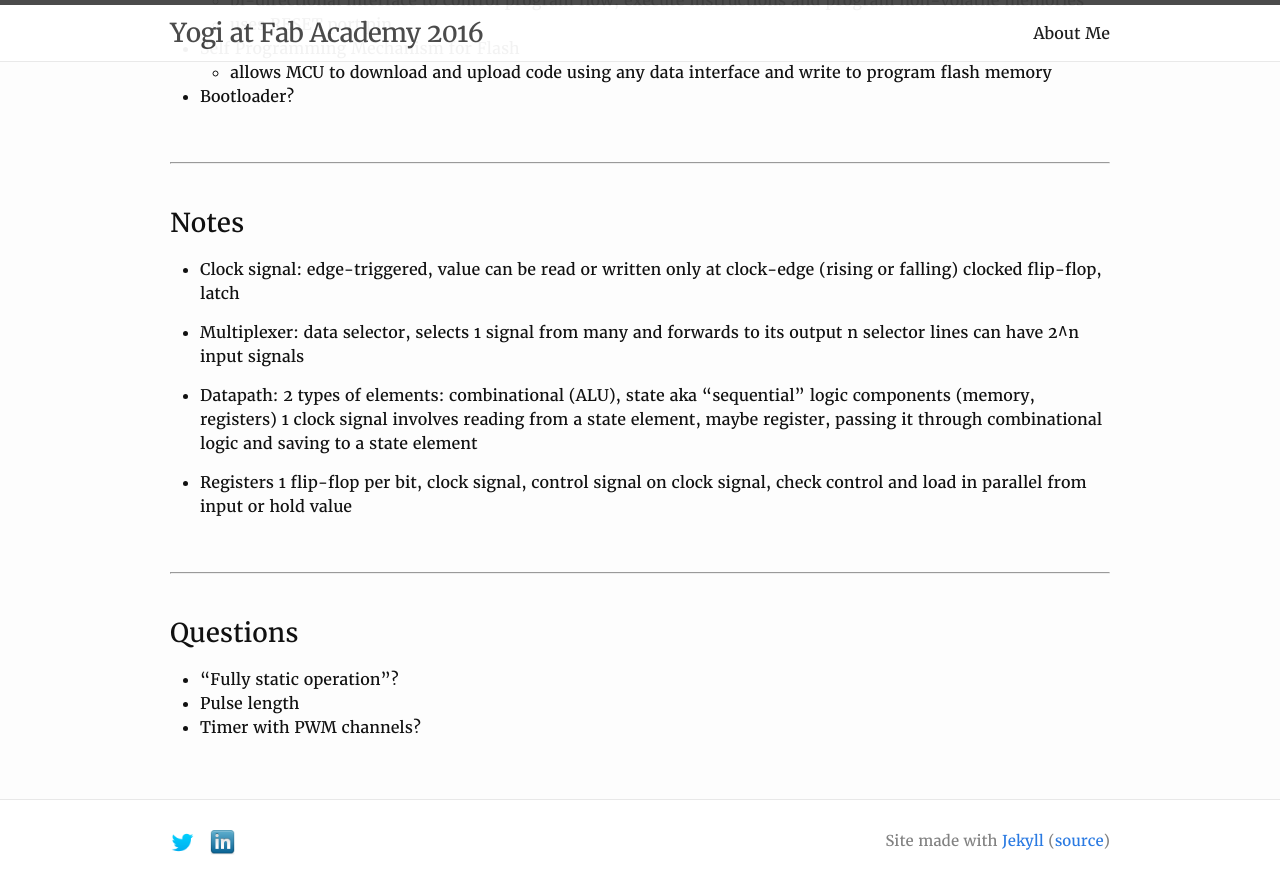
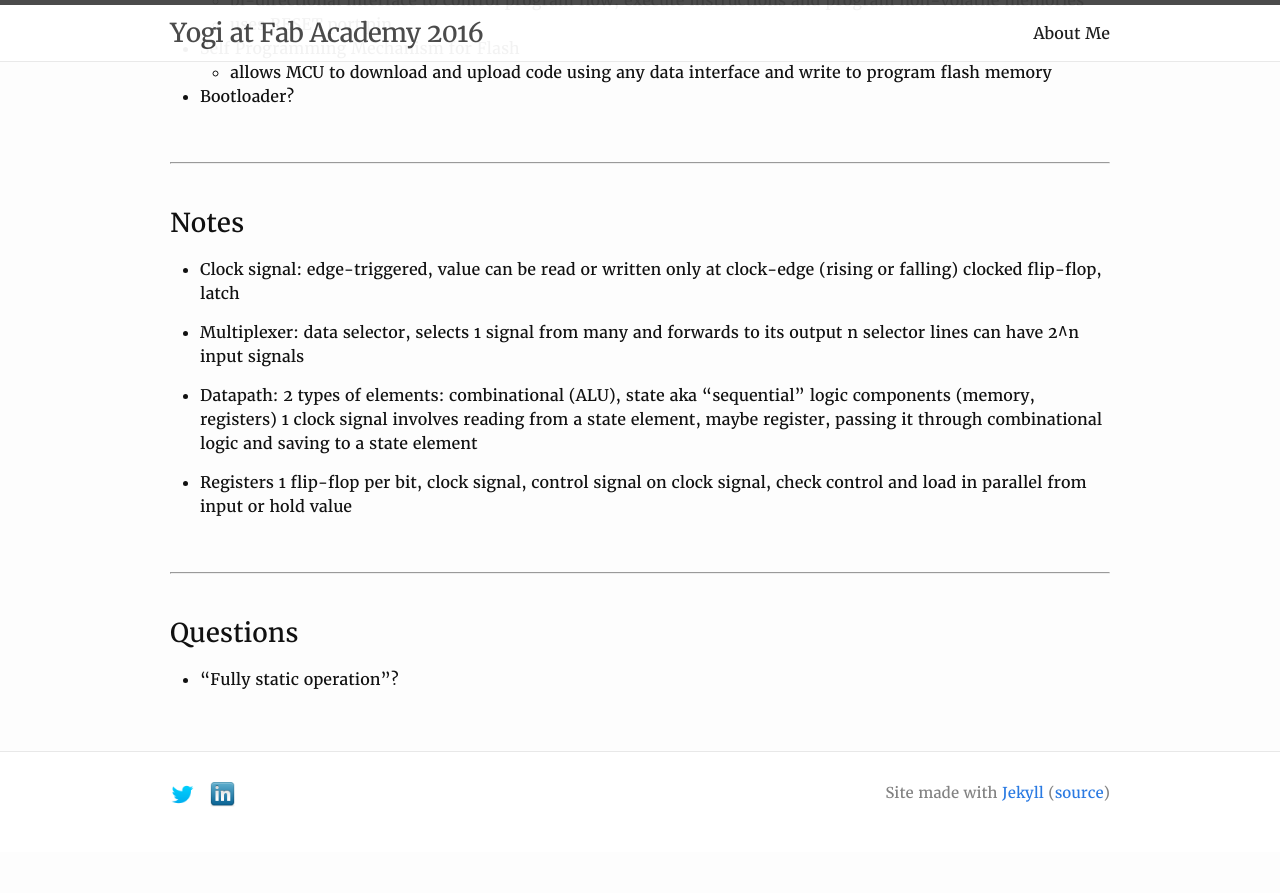
Before and after one commit to yogi/fabacademy2016, a Jekyll site: the page built from w8-embedded.md, in a window 1280 px wide and 900 px high, scrolled down 18998 px. Shown: the top 893 px of the window. Built offline with Jekyll 4.4.1, drawn with Linux system fonts in a browser that asks for light colours; after the commit the page ends 19850 px from its top, so only the background shows below that.

Commit message:
remove questions

```diff
--- a/w8-embedded.md
+++ b/w8-embedded.md
@@ -825,5 +825,3 @@ This [datasheet](http://www.atmel.com/images/doc8006.pdf) covers ATtiny24 / 44 /
 ### Questions
 
 * "Fully static operation"?
-* Pulse length
-* Timer with PWM channels?
```
